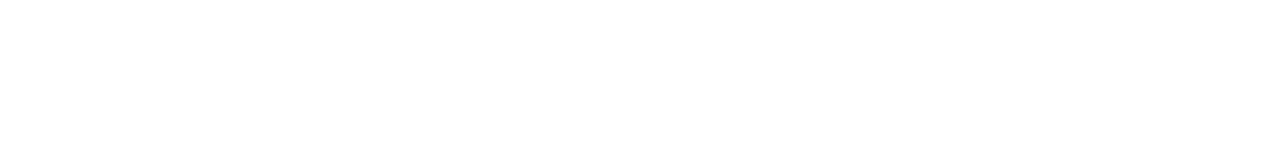
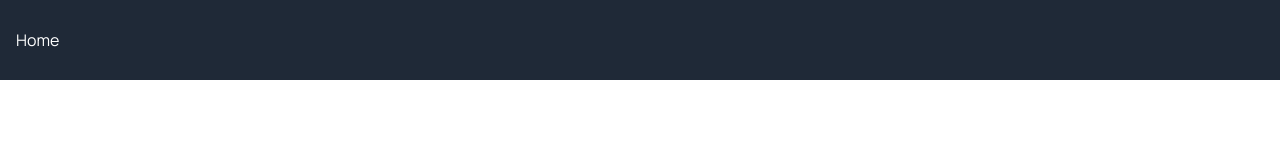
Before and after one commit to Anthonyzok521/aisac, an Astro site: page / in a window 1280 px wide. Built offline with nearby package versions, Linux system fonts and the light colour scheme; Astro itself is replaced by a stand-in of ours.

Commit message:
feat: Creating Header and Nav

```diff
--- a/astro.config.mjs
+++ b/astro.config.mjs
@@ -1,7 +1,8 @@
 import { defineConfig } from 'astro/config';
-
 import node from "@astrojs/node";
 import tailwind from "@astrojs/tailwind";
+
+import react from "@astrojs/react";
 
 // https://astro.build/config
 export default defineConfig({
@@ -9,5 +10,5 @@
   adapter: node({
     mode: "standalone"
   }),
-  integrations: [tailwind()]
+  integrations: [tailwind(), react()]
 });
--- a/package.json
+++ b/package.json
@@ -12,9 +12,15 @@
   "dependencies": {
     "@astrojs/check": "^0.7.0",
     "@astrojs/node": "^8.2.5",
+    "@astrojs/react": "^3.5.0",
     "@astrojs/tailwind": "^5.1.0",
     "@google/generative-ai": "^0.12.0",
+    "@types/react": "^18.3.3",
+    "@types/react-dom": "^18.3.0",
     "astro": "^4.10.0",
+    "react": "^18.3.1",
+    "react-dom": "^18.3.1",
+    "react-icons": "^5.2.1",
     "tailwindcss": "^3.4.4",
     "typescript": "^5.4.5"
   }
--- /dev/null
+++ b/src/components/Icons/Menu.jsx
@@ -0,0 +1,25 @@
+import { useState, useEffect } from "react";
+
+const Menu = ({ className }) => {
+
+    const [device, setDevice ] = useState(window.screen.width >= 768 ? "desktop" : "mobile");
+
+    window.addEventListener("resize", () => {
+        setDevice(window.screen.width >= 768 ? "desktop" : "mobile");
+    });
+
+    if (device === "mobile") {
+        return (
+            <svg xmlns="http://www.w3.org/2000/svg" fill="white" viewBox="0 0 24 24" strokeWidth={1.5} stroke="currentColor" className={className}>
+                <path strokeLinecap="round" strokeLinejoin="round" d="M3.75 6A2.25 2.25 0 0 1 6 3.75h2.25A2.25 2.25 0 0 1 10.5 6v2.25a2.25 2.25 0 0 1-2.25 2.25H6a2.25 2.25 0 0 1-2.25-2.25V6ZM3.75 15.75A2.25 2.25 0 0 1 6 13.5h2.25a2.25 2.25 0 0 1 2.25 2.25V18a2.25 2.25 0 0 1-2.25 2.25H6A2.25 2.25 0 0 1 3.75 18v-2.25ZM13.5 6a2.25 2.25 0 0 1 2.25-2.25H18A2.25 2.25 0 0 1 20.25 6v2.25A2.25 2.25 0 0 1 18 10.5h-2.25a2.25 2.25 0 0 1-2.25-2.25V6ZM13.5 15.75a2.25 2.25 0 0 1 2.25-2.25H18a2.25 2.25 0 0 1 2.25 2.25V18A2.25 2.25 0 0 1 18 20.25h-2.25A2.25 2.25 0 0 1 13.5 18v-2.25Z" />
+            </svg>
+        )
+    }
+    return (
+        <ul className="flex gap-4">
+            <li><a href="/">Home</a></li>
+        </ul>
+    )
+}
+
+export default Menu;
--- a/src/components/UI/Header/header.astro
+++ b/src/components/UI/Header/header.astro
@@ -0,0 +1,24 @@
+---
+    import Nav from "../Nav/nav.astro";
+
+    //Class Tailwind
+    const headerClass = `
+        flex
+        justify-between
+        items-center
+        h-20 w-full
+        bg-gray-800
+        text-white
+        px-4
+    `;
+---
+
+<header class={headerClass}>
+    <Nav />
+</header>
+
+<style>
+    header{
+        font-family: 'Manrope', sans-serif;
+    }
+</style>
--- /dev/null
+++ b/src/components/UI/Nav/nav.astro
@@ -0,0 +1,7 @@
+---
+    import Menu from "../../Icons/Menu.jsx";
+---
+
+<nav>
+    <Menu className="size-10 active:size-9 transition-all" client:only/>
+</nav>
--- a/src/layouts/Layout.astro
+++ b/src/layouts/Layout.astro
@@ -9,6 +9,9 @@
 		<meta name="viewport" content="width=device-width" />
 		<meta name="generator" content={Astro.generator} />
 		<title>{title}</title>
+        <link rel="preconnect" href="https://fonts.googleapis.com">
+        <link rel="preconnect" href="https://fonts.gstatic.com" crossorigin>
+        <link href="https://fonts.googleapis.com/css2?family=Manrope:wght@200..800&display=swap" rel="stylesheet">
 	</head>
 	<body>
         <slot />
--- a/src/pages/index.astro
+++ b/src/pages/index.astro
@@ -10,7 +10,7 @@
 <Layout title="AISAC">
 	<Header />
 	<Aside />
-	<main>
+	<main class="flex container mx-auto px-4">
 		<Inbox />
 		<Prompt />
 	</main>
--- a/tsconfig.json
+++ b/tsconfig.json
@@ -1,3 +1,7 @@
 {
-  "extends": "astro/tsconfigs/strict"
+  "extends": "astro/tsconfigs/strict",
+  "compilerOptions": {
+    "jsx": "react-jsx",
+    "jsxImportSource": "react"
+  }
 }
```
Also changed, not shown: 1 other file.
